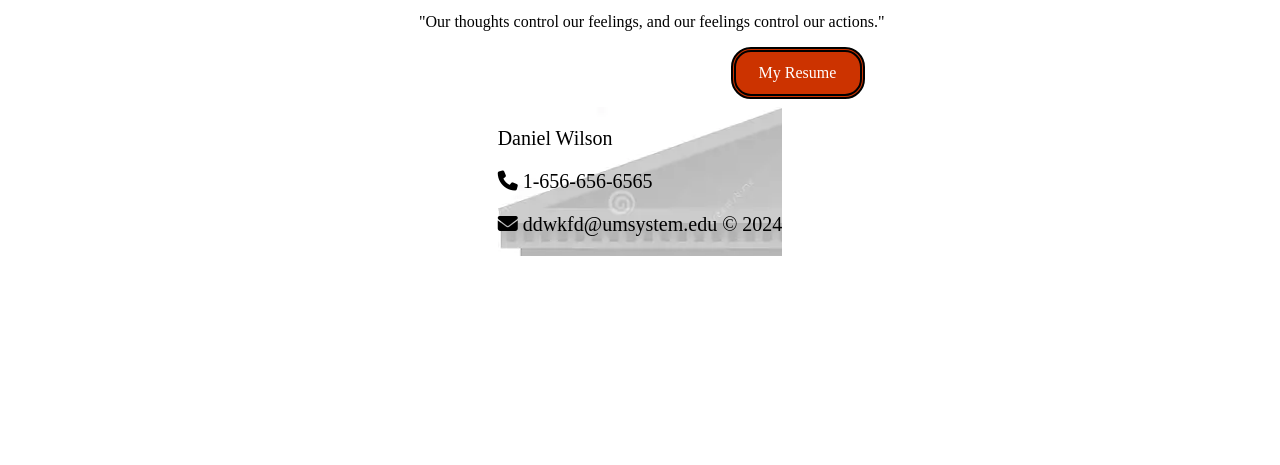
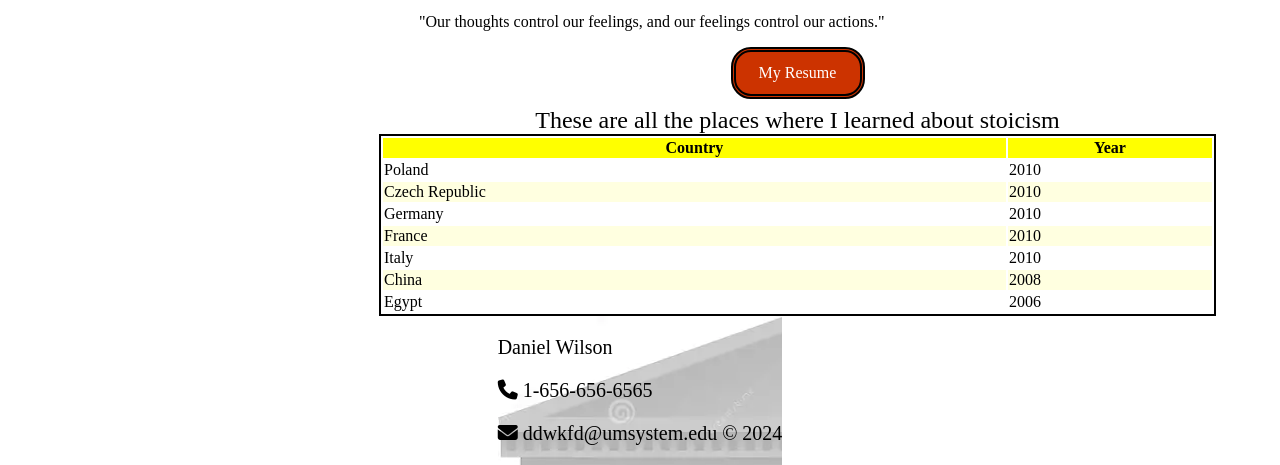
Before and after one commit to DanTheMan1221/DanTheMan1221.github.io, a plain HTML site: page webdevelopment/about.html in a window 1280 px wide. Shown: the part 715-1180 px from the top of the page. Before the commit the page ends 971 px from the top, so only its background shows below. Drawn offline with Linux system fonts and the light colour scheme.

Commit message:
Add files via upload

```diff
--- a/webdevelopment/about.css
+++ b/webdevelopment/about.css
@@ -42,6 +42,28 @@ h1 { color: #CC0099;
     border-radius: 20px;
 }
 
+
+
+table {
+  width: 100%;
+  border: 2px solid black;
+}
+
+thead {
+  background-color: yellow;
+
+}
+
+tr:nth-of-type(2n) {
+  background-color: lightyellow;
+}
+
+caption {
+  font-size: 1.5rem;
+  font-weight: 500;
+}
+
+
 #my-image {
     max-height: 300px;
     max-width: 300px;
@@ -51,6 +73,18 @@ h1 { color: #CC0099;
   @media screen and (min-width: 750px) {
     main {
       flex-direction: row;
+    }
+  }
+
+
+
+
+  @media screen and (max-width: 750px) {
+    thead {
+      display: none;
+    }
+    td {
+      display: block;
     }
   }
 
--- a/webdevelopment/about.html
+++ b/webdevelopment/about.html
@@ -35,7 +35,7 @@ Tested: 03/07/2024
       <ul id="main-nav">
         <li class="nav-item"><a class="nav-link" href="index.html">Home</a></li>
         <li class="nav-item"><a class="nav-link" href="about.html">About</a></li>
-        <li class="nav-item"><a class="nav-link" href="#contact">Contact</a></li>
+        <li class="nav-item"><a class="nav-link" href="contact.html">Contact</a></li>
         <li class="nav-item"><a class="nav-link" href="resources.html">Resources</a></li>
         <li class="nav-item" id="learn"><a class="nav-link" href="learn.html">Learn</a>
         <ul id="learn-nav"><li class="nav-item"><a class="nav-link" href="learn.html#foundations">Foundations</a></li> <li class="nav-item"><a class="nav-link" href="learn.html#clarity">Clarity</a></li> <li class="nav-item"><a class="nav-link"  href="learn.html#living">Living</a></li></ul></li>
@@ -74,7 +74,49 @@ Tested: 03/07/2024
         actions."
       </blockquote>
       <a id="resume" href="MyResume.pdf">My Resume</a>
-      </section>
+
+
+      <table>
+      <thead>
+        <tr>
+          <th id="hdr_country" scope="col">Country</th>
+          <th id="hdr_year" scope="col">Year</th>
+        </tr>
+      </thead>
+      <tbody>
+        <tr>
+          <td headers="hdr_country">Poland</td>
+          <td headers="hdr_year">2010</td>
+        </tr>
+        <tr>
+          <td headers="hdr_country">Czech Republic</td>
+          <td headers="hdr_year">2010</td>
+        </tr>
+        <tr>
+          <td headers="hdr_country">Germany</td>
+          <td headers="hdr_year">2010</td>
+        </tr>
+        <tr>
+          <td headers="hdr_country">France</td>
+          <td headers="hdr_year">2010</td>
+        </tr>
+        <tr>
+          <td headers="hdr_country">Italy</td>
+          <td headers="hdr_year">2010</td>
+        </tr>
+        <tr>
+          <td headers="hdr_country">China</td>
+          <td headers="hdr_year">2008</td>
+        </tr>
+        <tr>
+          <td headers="hdr_country">Egypt</td>
+          <td headers="hdr_year">2006</td>
+        </tr>
+      </tbody>
+      <caption> These are all the places where I learned about stoicism </caption>
+      </table>
+    </section>
+
     </main>
 
     <footer><p>Daniel Wilson</p> <p><i class="fa-solid fa-phone"></i> 1-656-656-6565 </p><p><i class="fa-sharp fa-solid fa-envelope"></i> ddwkfd@umsystem.edu &copy 2024</p></footer>
--- /dev/null
+++ b/webdevelopment/contact.css
@@ -0,0 +1,4 @@
+button a {
+color: black;
+text-decoration: none;
+}
```
Also changed, not shown: webdevelopment/contact.html (added, +62 -0 lines), webdevelopment/index.html (+1 -1 lines), webdevelopment/learn.html (+1 -1 lines), webdevelopment/resources.html (+1 -1 lines).
